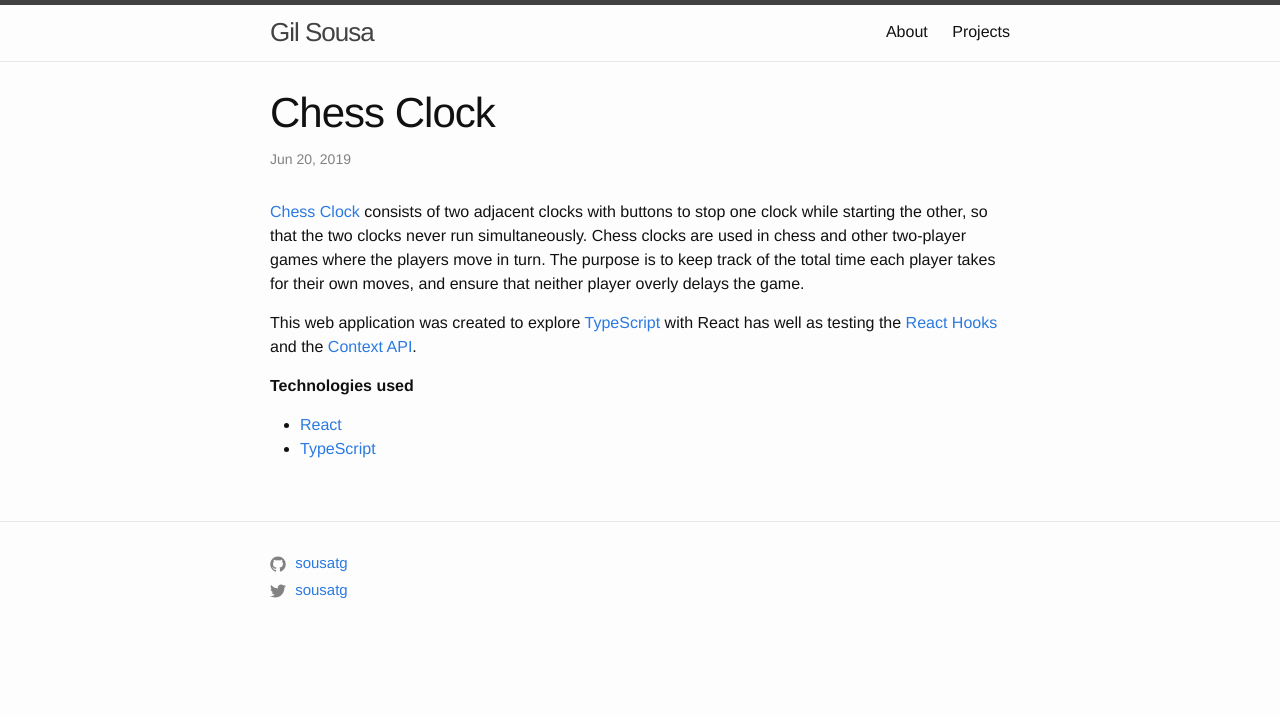
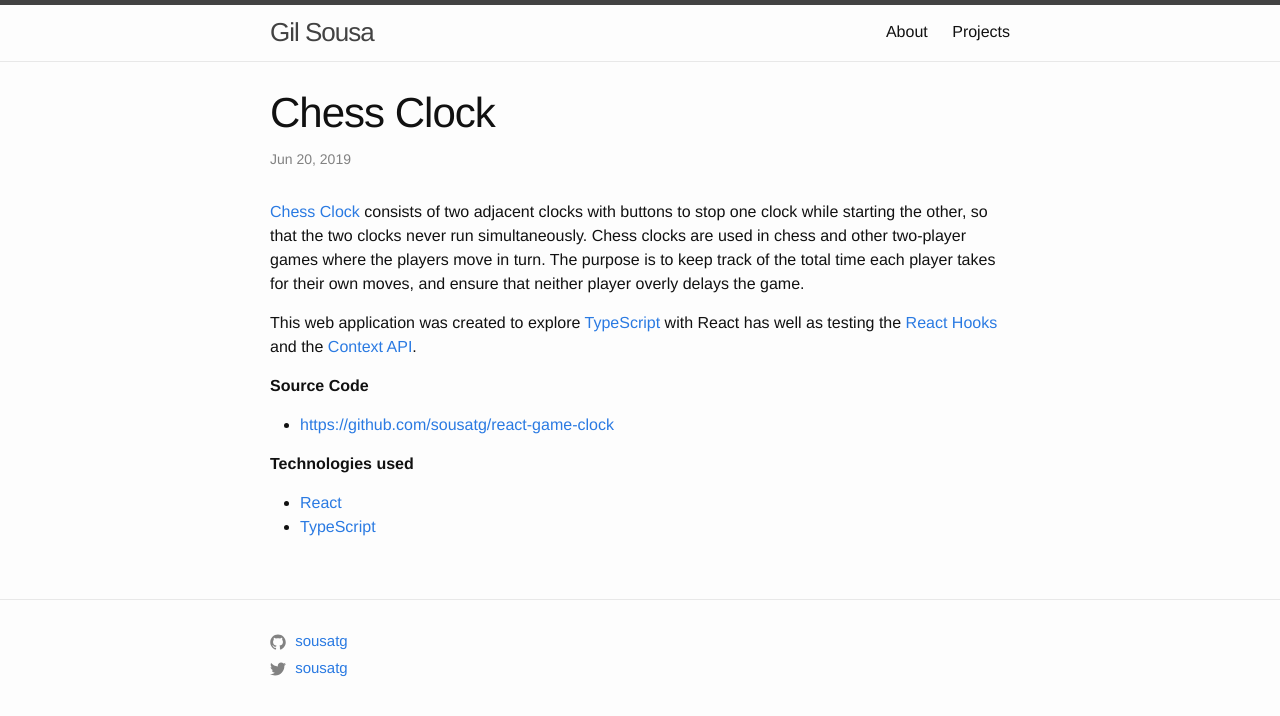
Before and after one commit to sousatg/sousatg.github.io, a Jekyll site: the page built from _projects/2019-06-20-chess-clock.md, in a window 1280 px wide. Shown: the top 716 px of the page. Built offline with Jekyll 4.4.1, drawn with Linux system fonts in a browser that asks for light colours.

Commit message:
Source code link

```diff
--- a/_projects/2019-06-20-chess-clock.md
+++ b/_projects/2019-06-20-chess-clock.md
@@ -8,6 +8,10 @@ link: https://sousatg.github.io/react-game-clock/
 
 This web application was created to explore [TypeScript](https://www.typescriptlang.org/) with React has well as testing the [React Hooks](https://reactjs.org/docs/hooks-intro.html) and the [Context API](https://reactjs.org/docs/context.html).
 
+<b>Source Code</b>
+- [https://github.com/sousatg/react-game-clock](https://github.com/sousatg/react-game-clock)
+
+<p />
 
 <b>Technologies used</b>
 <ul>
```
